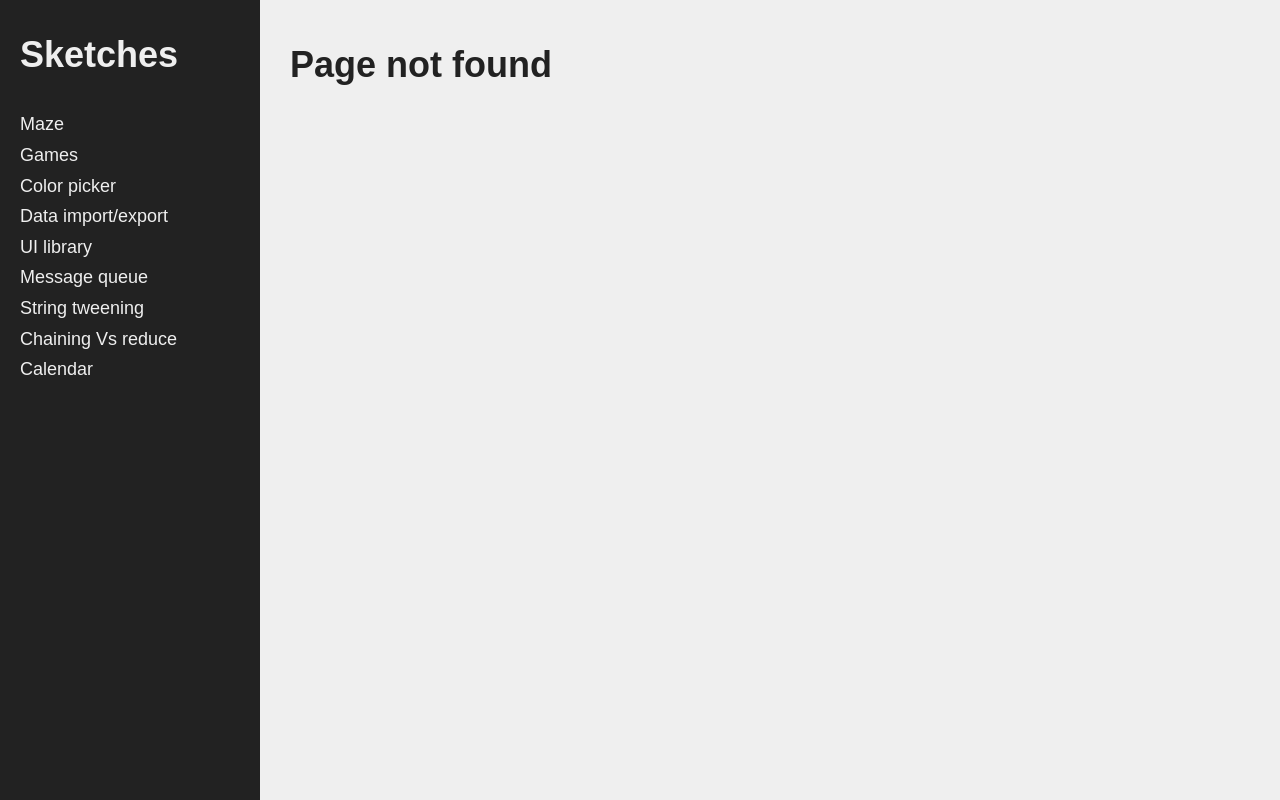
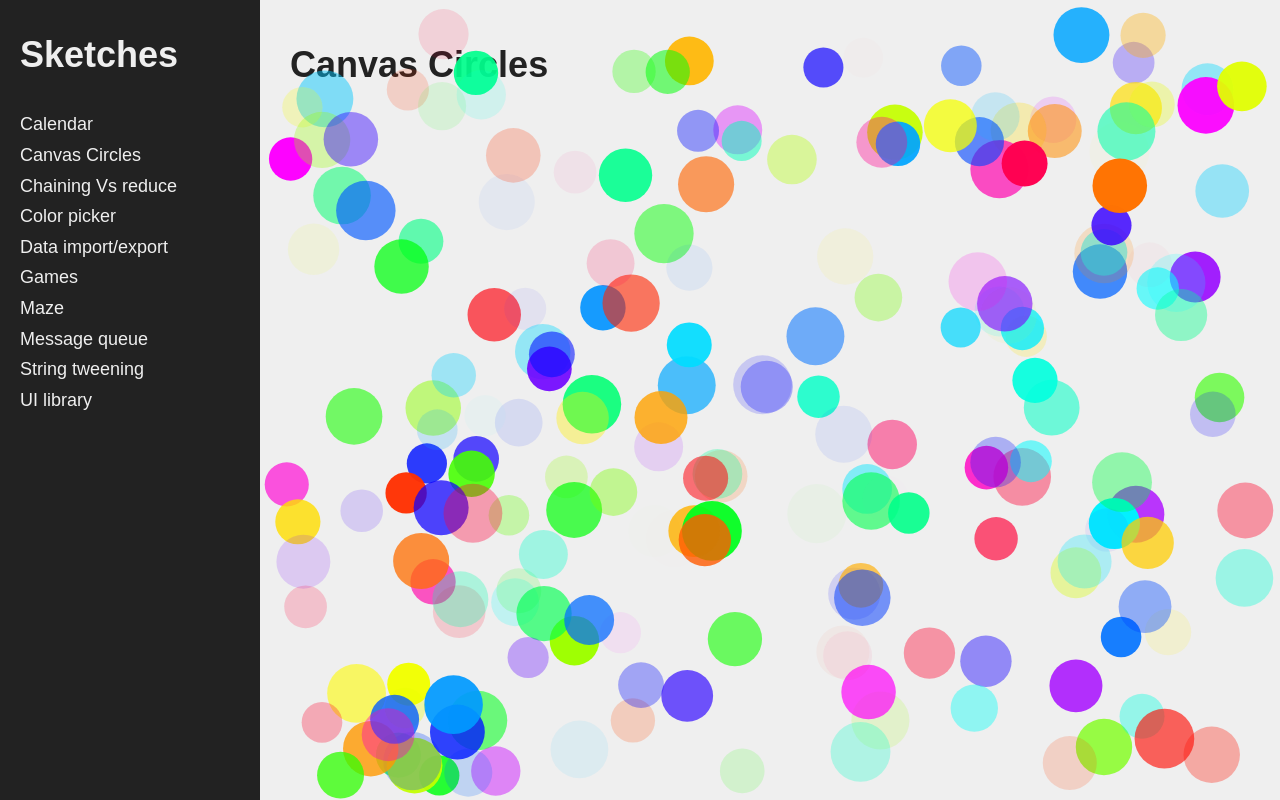
Before and after one commit to murbar/sketchbook, a React (Create React App) app: page /canvas-circles in a window 1280 px wide. Before the commit this address had no page. Built offline with nearby package versions, Linux system fonts and the light colour scheme.

Commit message:
Add circle canvas sketch

```diff
--- a/src/App.js
+++ b/src/App.js
@@ -12,13 +12,15 @@ const ColorPicker = lazy(() => import('components/color-picker/ColorPicker'));
 const DataImportExport = lazy(() => import('components/import-export/DataImportExport'));
 const MessageQueue = lazy(() => import('components/message-queue/MessageQueue'));
 const ChainVsReduce = lazy(() => import('components/perf/ChainVsReduce'));
-const TweeningDemo = lazy(() => import('components/string-tweening/Demo'));
+const Tweening = lazy(() => import('components/string-tweening/Demo'));
 const Calendar = lazy(() => import('components/calendar/CalendarPage'));
+const CanvasCircles = lazy(() => import('components/canvas-circles/CanvasCirclesPage'));
 
 const Layout = styled.div`
   display: flex;
   min-height: 100vh;
   main {
+    position: relative;
     padding: 1rem 3rem 4rem;
     flex: 1;
   }
@@ -39,9 +41,10 @@ function App() {
               <Route path="/import-export" component={DataImportExport} />
               <Route path="/ui" component={UILibrary} />
               <Route path="/message-queue" component={MessageQueue} />
-              <Route path="/string-tweening" component={TweeningDemo} />
+              <Route path="/string-tweening" component={Tweening} />
               <Route path="/chaining-perf" component={ChainVsReduce} />
               <Route path="/calendar" component={Calendar} />
+              <Route path="/canvas-circles" component={CanvasCircles} />
               <Route component={NotFound} />
             </Switch>
           </Suspense>
--- a/src/Menu.js
+++ b/src/Menu.js
@@ -1,6 +1,19 @@
 import React from 'react';
 import styled from 'styled-components';
 import { Link } from 'react-router-dom';
+
+const pages = [
+  { path: '/maze', title: 'Maze' },
+  { path: '/games', title: 'Games' },
+  { path: '/color-picker', title: 'Color picker' },
+  { path: '/import-export', title: 'Data import/export' },
+  { path: '/ui', title: 'UI library' },
+  { path: '/message-queue', title: 'Message queue' },
+  { path: '/string-tweening', title: 'String tweening' },
+  { path: '/chaining-perf', title: 'Chaining Vs reduce' },
+  { path: '/canvas-circles', title: 'Canvas Circles' },
+  { path: '/calendar', title: 'Calendar' }
+];
 
 const Styles = styled.div`
   background: ${p => p.theme.colors.offBlack};
@@ -26,33 +39,13 @@ export default function Menu() {
       </h1>
       <nav>
         <ul>
-          <li>
-            <Link to="/maze">Maze</Link>
-          </li>
-          <li>
-            <Link to="/games">Games</Link>
-          </li>
-          <li>
-            <Link to="/color-picker">Color picker</Link>
-          </li>
-          <li>
-            <Link to="/import-export">Data import/export</Link>
-          </li>
-          <li>
-            <Link to="/ui">UI library</Link>
-          </li>
-          <li>
-            <Link to="/message-queue">Message queue</Link>
-          </li>
-          <li>
-            <Link to="/string-tweening">String tweening</Link>
-          </li>
-          <li>
-            <Link to="/chaining-perf">Chaining Vs reduce</Link>
-          </li>
-          <li>
-            <Link to="/calendar">Calendar</Link>
-          </li>
+          {pages
+            .sort((a, b) => (a.title > b.title ? 1 : -1))
+            .map(p => (
+              <li key={p.title}>
+                <Link to={p.path}>{p.title}</Link>
+              </li>
+            ))}
         </ul>
       </nav>
     </Styles>
--- /dev/null
+++ b/src/components/canvas-circles/Canvas.js
@@ -0,0 +1,120 @@
+import React, { useState, useRef, useEffect } from 'react';
+import styled from 'styled-components';
+
+class Circle {
+  constructor(x = 0, y = 0, dx = 0, dy = 0, radius = 10) {
+    this.x = x;
+    this.y = y;
+    this.dx = dx;
+    this.dy = dy;
+    this.radius = radius;
+    this.bgColor = `hsla(${Math.random() * 360}, 100%, 50%, ${Math.random()})`;
+  }
+
+  draw(ctx) {
+    ctx.beginPath();
+    ctx.arc(this.x, this.y, this.radius, 0, Math.PI * 2);
+    ctx.fillStyle = this.bgColor;
+    ctx.fill();
+  }
+
+  update(ctx) {
+    const [width, height] = getCanvasRect(ctx);
+    if (this.x + this.radius > width || this.x - this.radius < 0) {
+      this.dx = -this.dx;
+    }
+    if (this.y + this.radius > height || this.y - this.radius < 0) {
+      this.dy = -this.dy;
+    }
+
+    this.x += this.dx;
+    this.y += this.dy;
+
+    this.draw(ctx);
+  }
+}
+
+const scaleToDevicePixelRatio = canvas => {
+  const ctx = canvas.getContext('2d');
+  const dpr = window.devicePixelRatio || 1;
+  canvas.width *= dpr;
+  canvas.height *= dpr;
+  ctx.scale(dpr, dpr);
+};
+
+const getCanvasRect = ctx => {
+  const width = ctx.canvas.clientWidth;
+  const height = ctx.canvas.clientHeight;
+  return [width, height];
+};
+
+const debounce = (fn, time) => {
+  let timeout;
+
+  return function() {
+    const functionCall = () => fn.apply(this, arguments);
+
+    clearTimeout(timeout);
+    timeout = setTimeout(functionCall, time);
+  };
+};
+
+const makeCircles = (qty, rect) => {
+  return Array(qty)
+    .fill(null)
+    .map(() => {
+      const radius = Math.random() * 10 + 20;
+      const x = Math.random() * (rect.width - radius * 2) + radius;
+      const y = Math.random() * (rect.height - radius * 2) + radius;
+      const dx = Math.random() * 3 - 1.5;
+      const dy = Math.random() * 3 - 1.5;
+
+      return new Circle(x, y, dx, dy, radius);
+    });
+};
+
+const Styles = styled.canvas`
+  position: absolute;
+  top: 0;
+  left: 0;
+  width: 100%;
+  height: 100vh;
+`;
+
+// let circles;
+
+export default function Canvas() {
+  const canvasRef = useRef();
+  const [circles, setCircles] = useState([]);
+
+  useEffect(() => {
+    const init = () => {
+      const canvas = canvasRef.current;
+      const rect = canvas.getBoundingClientRect();
+      canvas.width = rect.width;
+      canvas.height = rect.height;
+      scaleToDevicePixelRatio(canvas);
+      setCircles(makeCircles(200, rect));
+    };
+    init();
+
+    const withDelay = debounce(init, 100);
+    window.addEventListener('resize', withDelay);
+    return () => window.removeEventListener('resize', withDelay);
+  }, []);
+
+  useEffect(() => {
+    const ctx = canvasRef.current.getContext('2d');
+    const draw = () => {
+      const [width, height] = getCanvasRect(ctx);
+      ctx.clearRect(0, 0, width, height);
+      circles.forEach(c => c.update(ctx));
+      window.requestAnimationFrame(draw);
+    };
+
+    let animation = window.requestAnimationFrame(draw);
+    return () => window.cancelAnimationFrame(animation);
+  }, [circles]);
+
+  return <Styles ref={canvasRef} />;
+}
--- /dev/null
+++ b/src/components/canvas-circles/CanvasCirclesPage.js
@@ -0,0 +1,14 @@
+import React from 'react';
+import styled from 'styled-components';
+import Canvas from './Canvas';
+
+const Styles = styled.div``;
+
+export default function CanvasCirclesPage() {
+  return (
+    <Styles>
+      <h1>Canvas Circles</h1>
+      <Canvas />
+    </Styles>
+  );
+}
```
